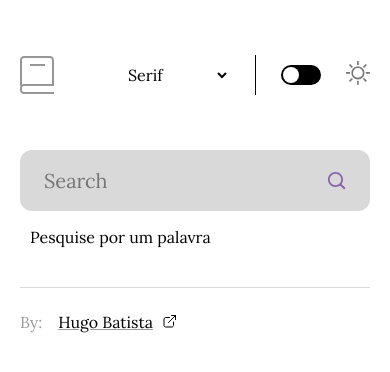
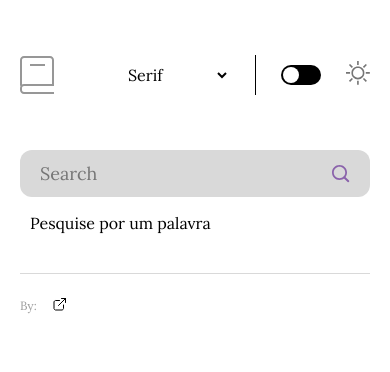
Before and after one commit to hugobatista27/dicionario, a React (Vite) app: page / in a window 390 px wide. Shown: the top 372 px of the page. Built offline with nearby package versions, Linux system fonts and the light colour scheme.

Commit message:
feat: adiciona responsividade aos componentes

```diff
--- a/src/App.tsx
+++ b/src/App.tsx
@@ -12,6 +12,12 @@ const BodyStyle = createGlobalStyle<{$fontFamily: string, $theme: string}>`
 		--bgColor: ${props => props.$theme === 'light' ? 'white': '#161616'};
 		--secondaryColor: ${props => props.$theme === 'light' ? '#D9D9D9': '#000000'};
 		--secondaryFontColor: ${props => props.$theme === 'light' ? '#9b9b9b': '#D9D9D9 '};
+
+		--titleFont-size: 50px;
+		--h2Font-size: 20px;
+		--h3Font-size: 18px;
+		--mainFont-size: 16px;
+		--footer-font: 12px;
 	}
 
 	* {
--- a/src/components/Content/components/ResultFromSearch.tsx
+++ b/src/components/Content/components/ResultFromSearch.tsx
@@ -12,7 +12,7 @@ const Results = styled.div`
         h2 {
             font-style: italic;
             font-weight: 700;
-            font-size: 24px;
+            font-size: var(--h2Font-size);
         }
         hr {
             width: 100%;
@@ -25,19 +25,28 @@ const Results = styled.div`
             margin: 24px 0;
 
             font-weight: 400;
-            font-size: 20px;
+            font-size: var(--h3Font-size);
         }
         ul {
             li {
                 display: flex;
                 flex: 1;
                 font-weight: 400;
-                font-size: 20px;
+                font-size: var(--mainFont-size);
                 margin-bottom: 16px;
                 span {
                     color: #A169C9;
-                    font-size: 20px;
+                    font-size: 24px;
                     padding: 0 20px;
+                }
+            }
+        }
+        @media (max-width: 600px) {
+            ul {
+                li {
+                    span {
+                        padding: 0 10px;
+                    }
                 }
             }
         }
@@ -54,7 +63,7 @@ const Results = styled.div`
             h4, ul li{
                 font-style: normal;
                 font-weight: 400;
-                font-size: 20px;
+                font-size: var(--mainFont-size);
                 line-height: 26px;
             }
 
--- a/src/components/Content/components/SearchBar.tsx
+++ b/src/components/Content/components/SearchBar.tsx
@@ -17,7 +17,7 @@ const SearchArea = styled.label`
         flex: 1;
         color: var(--secondaryFontColor);
         background-color: transparent;
-        font-size: 20px;
+        font-size: var(--h3Font-size);
         background-color: transparent !important;
     }
     input:focus {
@@ -26,7 +26,9 @@ const SearchArea = styled.label`
     img{
         background-color: var(--secondaryColor);
     }
-
+    @media (max-width: 600px) {
+        padding: 12px 20px;
+    }
 `
 
 export default function SearchBar() {
--- a/src/components/Footer/Footer.tsx
+++ b/src/components/Footer/Footer.tsx
@@ -24,17 +24,23 @@ const FooterStyle = styled.footer`
 
         p, a {
             font-weight: 400;
-            font-size: 16px;
+            font-size: var(--footer-font);
             color: var(--secondaryFontColor);
         }
         a {
             span {
                 margin-right: 10px;
-
             }
         }
     }
 
+    @media (max-width: 500px){
+        a {
+            span {
+                display: none;
+            }
+        }
+    }
 `
 
 export function Footer() {
@@ -63,6 +69,7 @@ export function Footer() {
                     <img src={LINK_ICON}/>
                 </a>
             </div>
+
         </FooterStyle>
     )
 }
```
